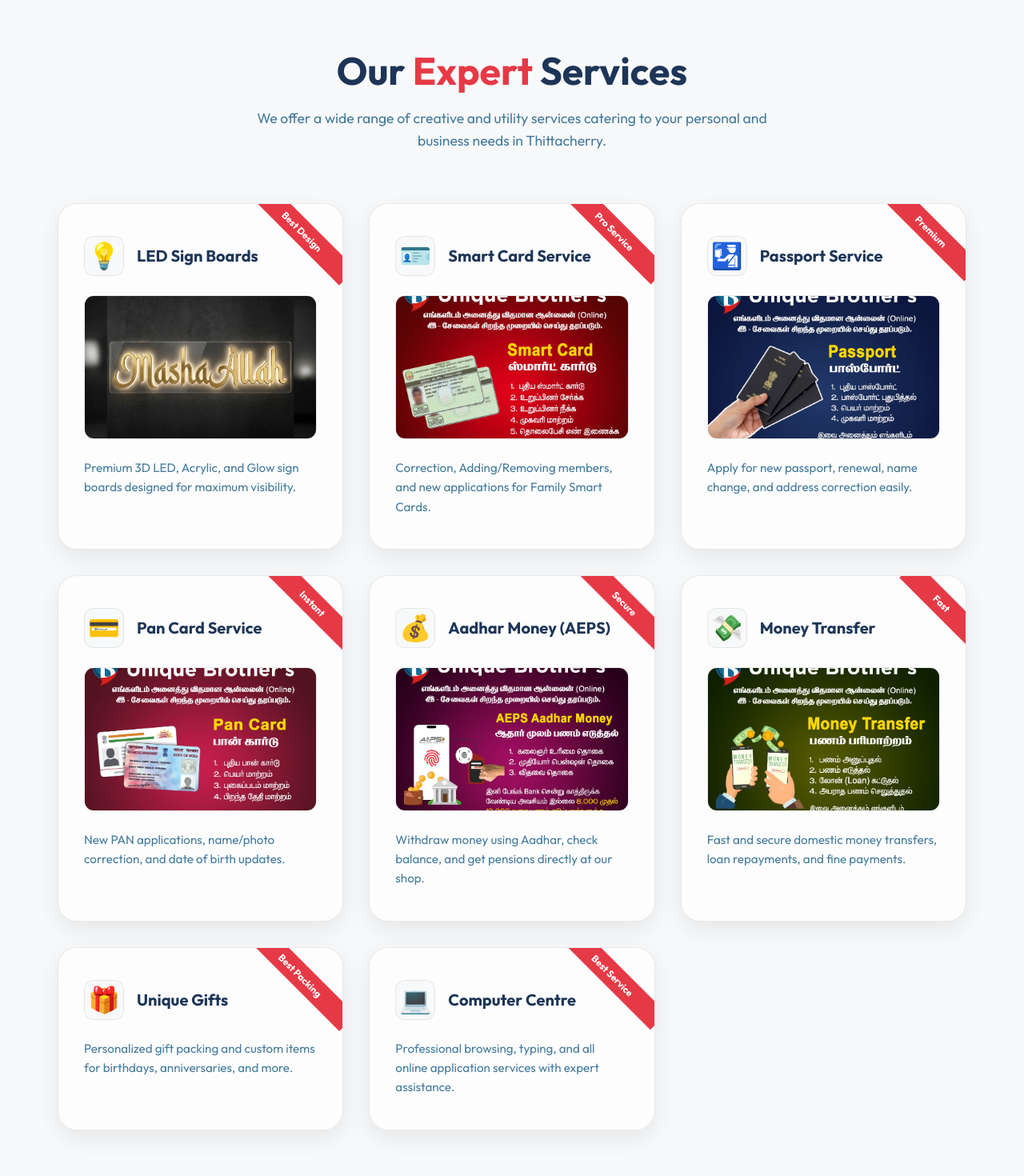
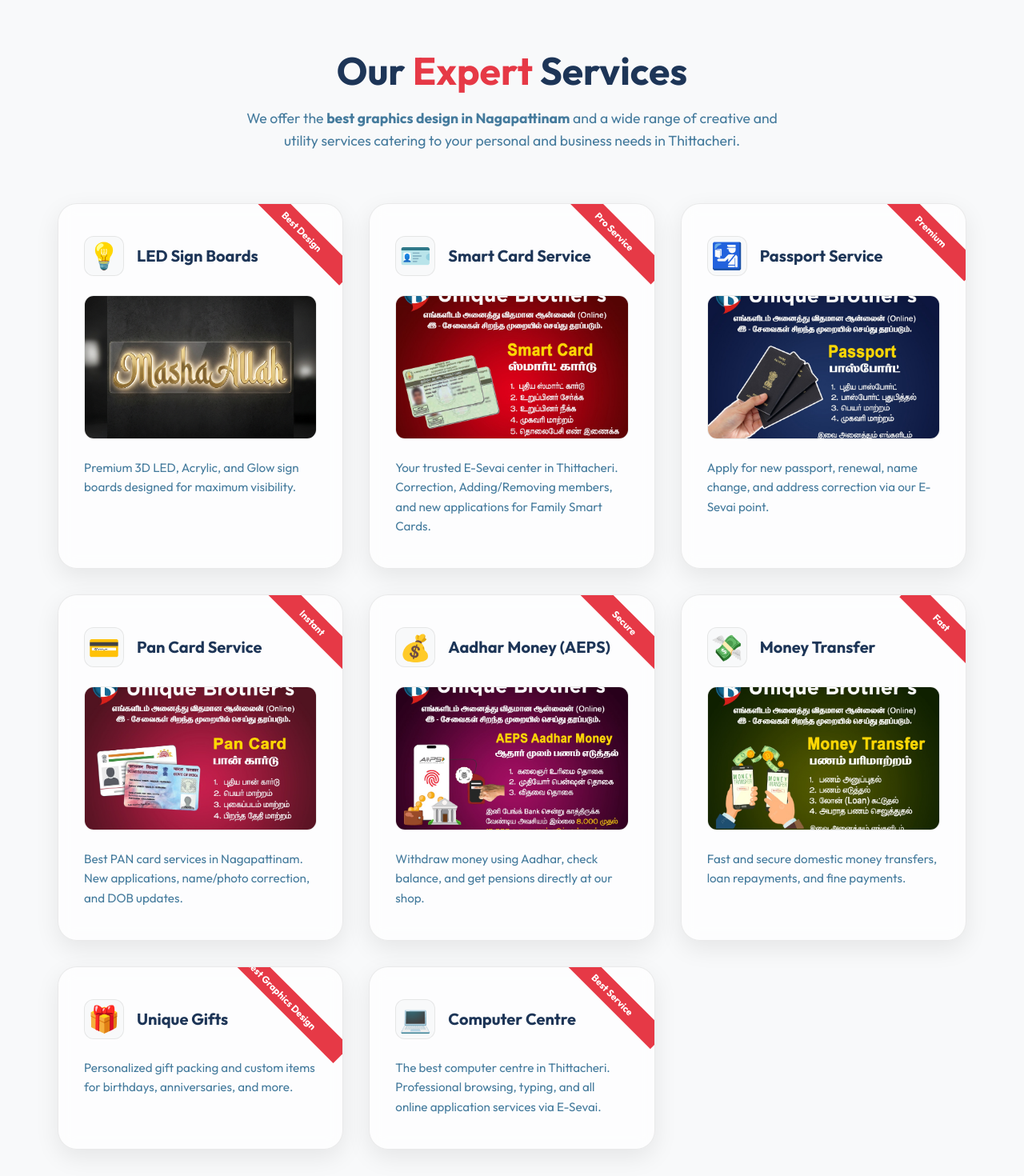
Before and after one commit to uniquebrothersitsolution-hub/website, a React (Vite) app: page / in a window 1280 px wide. Shown: the part 820-2290 px from the top of the page at 80% size. Built offline with nearby package versions, Linux system fonts and the light colour scheme.

Commit message:
Rename Thittacherry to Thittacheri and enhance SEO keywords for E-Sevai and LED Design

```diff
--- a/index.html
+++ b/index.html
@@ -5,14 +5,14 @@
   <meta charset="UTF-8" />
   <link rel="icon" type="image/png" href="/logo.png" />
   <meta name="viewport" content="width=device-width, initial-scale=1.0" />
-  <title>Unique Brothers | Best LED Design & Computer Centre | Shahir Graphic Designer Thittacherry</title>
+  <title>Unique Brothers | Best LED Design & E-Sevai Centre | Graphic Designer Thittacheri Nagapattinam</title>
   <meta name="description"
-    content="Unique Brothers in Thittacherry (Thittacheri) is operated by Founder Shaher. We provide premium LED sign board design, custom stickers, and expert computer services in Nagapattinam." />
+    content="Unique Brothers Thittacheri (Nagapattinam) specializes in best LED sign board design, best graphics design, and E-Sevai services. Operated by Founder Shaher, we provide expert computer services." />
   <meta name="keywords"
-    content="Unique Brothers Thittacherry operated by Shaher, Unique Brothers Thittacheri operated by Shaher, Unique Brothers Shaher Thittacherry, Shahir Graphic Designer Thittacherry, LED sign board Nagapattinam" />
+    content="Unique Brothers Thittacheri, Unique Brothers Nagapattinam, best led design in nagapattinam, led design in nagapattinam, best graphics design in nagapattinam, best graphics design in thittacheri, e sevai in thittacheri, e sevai in nagapattinam, smart card service nagapattinam, Shaher graphic designer" />
   <meta name="author" content="Unique Brothers | Shahir Graphic Designer" />
   <meta property="og:description"
-    content="Unique Brothers Thittacherry (Thittacheri) operated by Founder Shaher. Quality LED boards, stickers, and computer services locally." />
+    content="Unique Brothers Thittacheri - Best LED design, graphics design, and E-Sevai services in Nagapattinam operated by Founder Shaher." />
   <meta property="og:image" content="/logo.png" />
   <meta property="og:type" content="website" />
   <meta name="robots" content="index, follow" />
@@ -21,7 +21,7 @@
       "@context": "https://schema.org",
       "@type": "LocalBusiness",
       "name": "Unique Brothers",
-      "description": "Premium LED sign board design, custom stickers, and computer services in Thittacherry.",
+      "description": "Premium LED sign board design, custom stickers, and computer services in Thittacheri.",
       "url": "https://uniquebrothers.com",
       "logo": "https://uniquebrothers.com/logo.png",
       "founder": {
@@ -30,7 +30,7 @@
       },
       "address": {
         "@type": "PostalAddress",
-        "streetAddress": "Thittacherry",
+        "streetAddress": "Thittacheri",
         "addressLocality": "Nagapattinam",
         "addressRegion": "Tamil Nadu",
         "postalCode": "609703",
--- a/src/components/Contact.jsx
+++ b/src/components/Contact.jsx
@@ -17,7 +17,7 @@ const Contact = () => {
                                 <span className="info-icon">📍</span>
                                 <div>
                                     <h4>Our Location</h4>
-                                    <p>90, Main Road, Thittacherry, TN 609703</p>
+                                    <p>90, Main Road, Thittacheri, TN 609703</p>
                                 </div>
                             </div>
                         </a>
@@ -72,7 +72,7 @@ const Contact = () => {
                 <div className="map-section">
                     <div className="map-card">
                         <iframe
-                            src="https://www.google.com/maps?q=Unique+Brothers+LED+Design+Thittacherry+90+Main+Road&output=embed"
+                            src="https://www.google.com/maps?q=Unique+Brothers+LED+Design+Thittacheri+90+Main+Road&output=embed"
                             width="100%"
                             height="450"
                             style={{ border: 0 }}
--- a/src/components/Footer.jsx
+++ b/src/components/Footer.jsx
@@ -11,14 +11,14 @@ const Footer = () => {
                         <span className="brand-name">UNIQUE <span className="red">BROTHERS</span></span>
                     </div>
                     <p className="footer-desc">
-                        The #1 destination for LED design, stickers, and gifts in Thittacherry (Thittacheri). Professionally operated by Founder Shaher.
+                        The #1 destination for <strong>best LED design</strong>, <strong>best graphics design</strong>, and <strong>E-Sevai</strong> in Thittacheri & Nagapattinam. Professionally operated by Founder Shaher.
                     </p>
                 </div>
 
                 <div className="footer-links">
                     <h4>Our Regions</h4>
                     <ul>
-                        <li><a href="#">Thittacherry</a></li>
+                        <li><a href="#">Thittacheri</a></li>
                         <li><a href="#">Nagapattinam</a></li>
                         <li><a href="#">Mayiladurai</a></li>
                         <li><a href="#">Thanjavur</a></li>
--- a/src/components/Hero.jsx
+++ b/src/components/Hero.jsx
@@ -8,10 +8,10 @@ const Hero = () => {
                 <div className="hero-content">
                     <h1 className="hero-title">
                         Best <span className="red">LED Design</span> & <br />
-                        <span className="blue">Computer Centre</span> in Thittacherry
+                        <span className="blue">Computer Centre</span> in Thittacheri
                     </h1>
                     <p className="hero-subtitle">
-                        Crafting premium LED boards, custom stickers, and unique gifts. Your local hub in Thittacherry (Thittacheri) operated by Founder Shaher. Expert designing and computer services.
+                        Experience the <strong>best graphics design</strong> and <strong>best LED design in Nagapattinam</strong>. Your trusted local hub in Thittacheri for <strong>E-Sevai services</strong>, custom stickers, and professional computer assistance, operated by Founder Shaher.
                     </p>
                     <div className="hero-btns">
                         <a href="#portfolio" className="btn-primary">View Our Work</a>
--- a/src/components/Services.jsx
+++ b/src/components/Services.jsx
@@ -11,21 +11,21 @@ const services = [
     },
     {
         title: "Smart Card Service",
-        description: "Correction, Adding/Removing members, and new applications for Family Smart Cards.",
+        description: "Your trusted E-Sevai center in Thittacheri. Correction, Adding/Removing members, and new applications for Family Smart Cards.",
         icon: "🪪",
         image: "/smart-card.png",
         tag: "Pro Service"
     },
     {
         title: "Passport Service",
-        description: "Apply for new passport, renewal, name change, and address correction easily.",
+        description: "Apply for new passport, renewal, name change, and address correction via our E-Sevai point.",
         icon: "🛂",
         image: "/passport.png",
         tag: "Premium"
     },
     {
         title: "Pan Card Service",
-        description: "New PAN applications, name/photo correction, and date of birth updates.",
+        description: "Best PAN card services in Nagapattinam. New applications, name/photo correction, and DOB updates.",
         icon: "💳",
         image: "/pan-card.png",
         tag: "Instant"
@@ -48,11 +48,11 @@ const services = [
         title: "Unique Gifts",
         description: "Personalized gift packing and custom items for birthdays, anniversaries, and more.",
         icon: "🎁",
-        tag: "Best Packing"
+        tag: "Best Graphics Design"
     },
     {
         title: "Computer Centre",
-        description: "Professional browsing, typing, and all online application services with expert assistance.",
+        description: "The best computer centre in Thittacheri. Professional browsing, typing, and all online application services via E-Sevai.",
         icon: "💻",
         tag: "Best Service"
     }
@@ -64,7 +64,7 @@ const Services = () => {
             <div className="container">
                 <div className="section-header">
                     <h2 className="section-title">Our <span className="red">Expert</span> Services</h2>
-                    <p className="section-subtitle">We offer a wide range of creative and utility services catering to your personal and business needs in Thittacherry.</p>
+                    <p className="section-subtitle">We offer the <strong>best graphics design in Nagapattinam</strong> and a wide range of creative and utility services catering to your personal and business needs in Thittacheri.</p>
                 </div>
                 <div className="services-grid">
                     {services.map((service, index) => (
```
